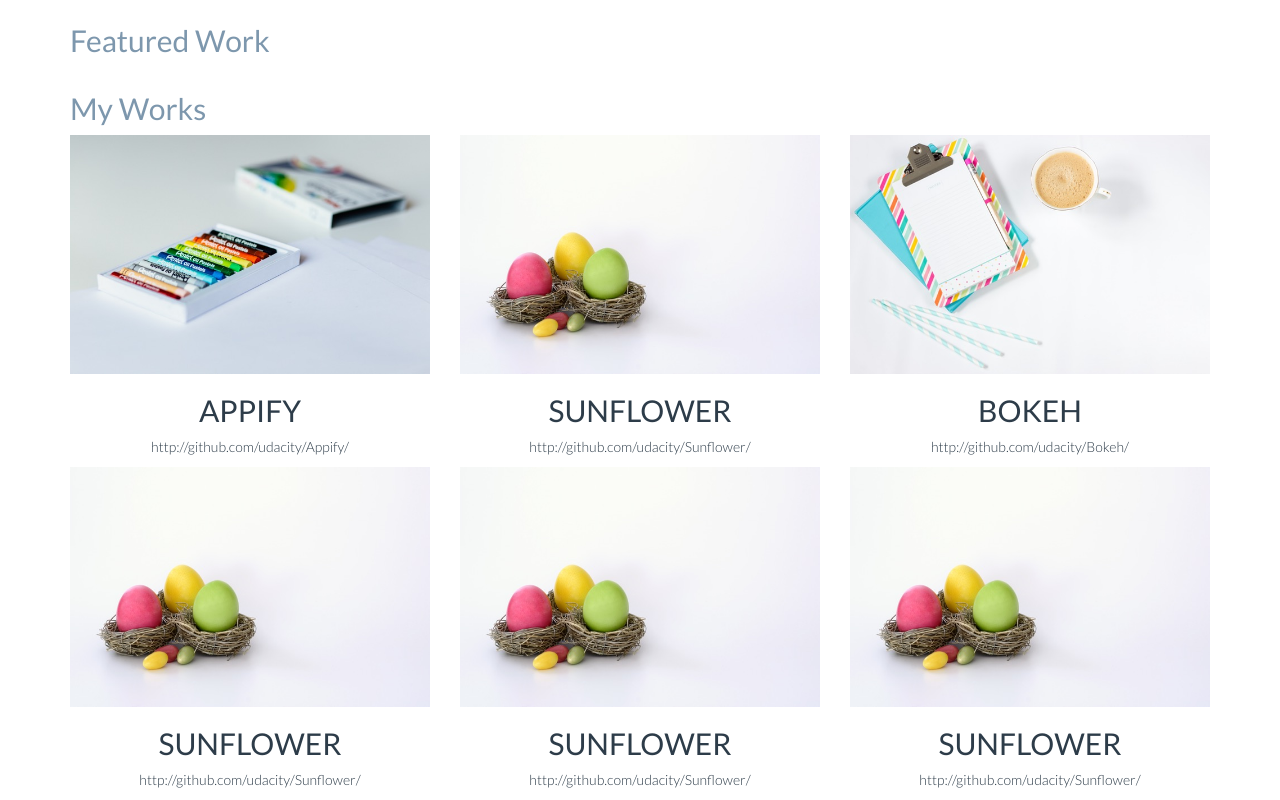
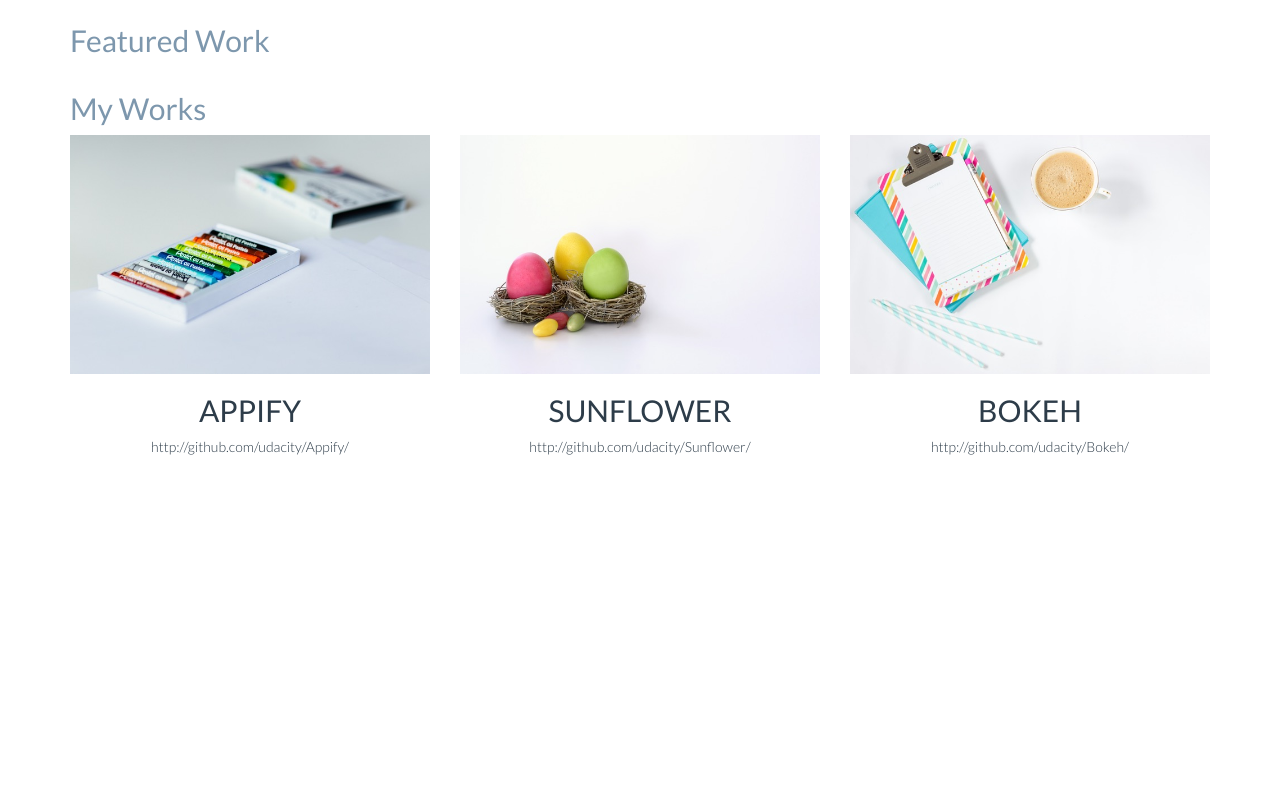
Before and after one commit to ruhadaemini/udacity-portfolio, a plain HTML site: page index.html in a window 1280 px wide. Shown: the part 939-1739 px from the top of the page. After the commit the page ends 1406 px from the top, so only its background shows below. Drawn offline with Linux system fonts and the light colour scheme.

Commit message:
fix: fixed some features

```diff
--- a/index.html
+++ b/index.html
@@ -65,31 +65,6 @@
               <p>http://github.com/udacity/Bokeh/</p>
             </div>
           </article>
-
-          <article class="portfolio-two">
-            <div class="col-md-4 col-sm-6 col-xs-12 mobile-margin">
-              <img src="img/portfolio2.jpg" class="img-responsive" alt="Second project">
-              <h3 class="text-uppercase bolder-title">Sunflower</h3>
-              <p>http://github.com/udacity/Sunflower/</p>
-            </div>
-          </article>
-
-          <article class="portfolio-two">
-            <div class="col-md-4 col-sm-6 col-xs-12 mobile-margin">
-              <img src="img/portfolio2.jpg" class="img-responsive" alt="Second project">
-              <h3 class="text-uppercase bolder-title">Sunflower</h3>
-              <p>http://github.com/udacity/Sunflower/</p>
-            </div>
-          </article>
-
-          <article class="portfolio-two">
-            <div class="col-md-4 col-sm-6 col-xs-12 mobile-margin">
-              <img src="img/portfolio2.jpg" class="img-responsive" alt="Second project">
-              <h3 class="text-uppercase bolder-title">Sunflower</h3>
-              <p>http://github.com/udacity/Sunflower/</p>
-            </div>
-          </article>
-
         </div>
       </main>
     </div>
```
